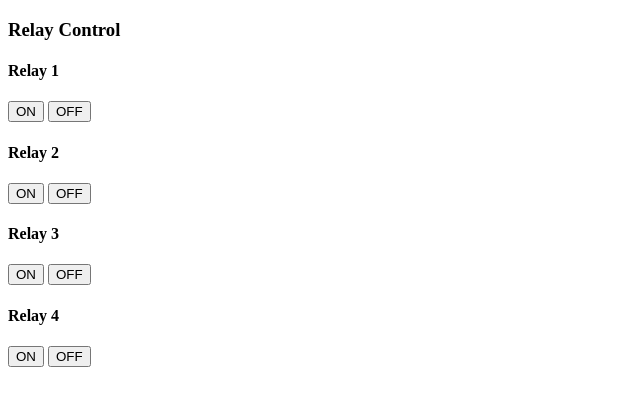
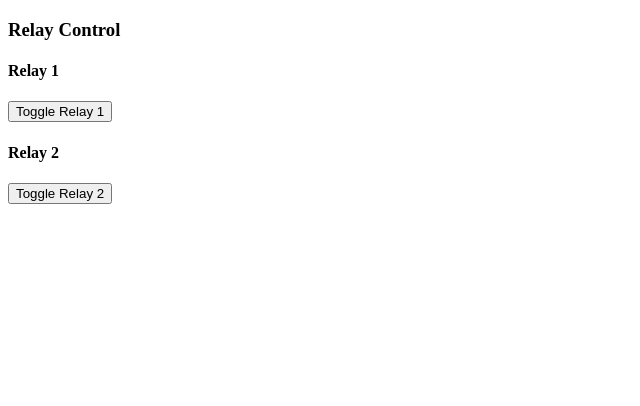
Before and after one commit to Aaryan-Pugarja/hybrid_home_control, a website: page index.html in a window 1280 px wide. Shown: the whole page, without its empty margins (0-640 px from the left). Drawn offline with Linux system fonts and the light colour scheme.

Commit message:
changed switch to toggle

```diff
--- a/index.html
+++ b/index.html
@@ -1,4 +1,5 @@
 <!DOCTYPE html>
+
 <html>
 <body>
 
@@ -6,26 +7,12 @@
 
 <div>
     <h4>Relay 1</h4>
-    <button onclick="send('on1')">ON</button>
-    <button onclick="send('off1')">OFF</button>
+    <button onclick="send('msg1')">Toggle Relay 1</button>
 </div>
 
 <div>
     <h4>Relay 2</h4>
-    <button onclick="send('on2')">ON</button>
-    <button onclick="send('off2')">OFF</button>
-</div>
-
-<div>
-    <h4>Relay 3</h4>
-    <button onclick="send('on3')">ON</button>
-    <button onclick="send('off3')">OFF</button>
-</div>
-
-<div>
-    <h4>Relay 4</h4>
-    <button onclick="send('on4')">ON</button>
-    <button onclick="send('off4')">OFF</button>
+    <button onclick="send('msg2')">Toggle Relay 2</button>
 </div>
 
 <script>
```
